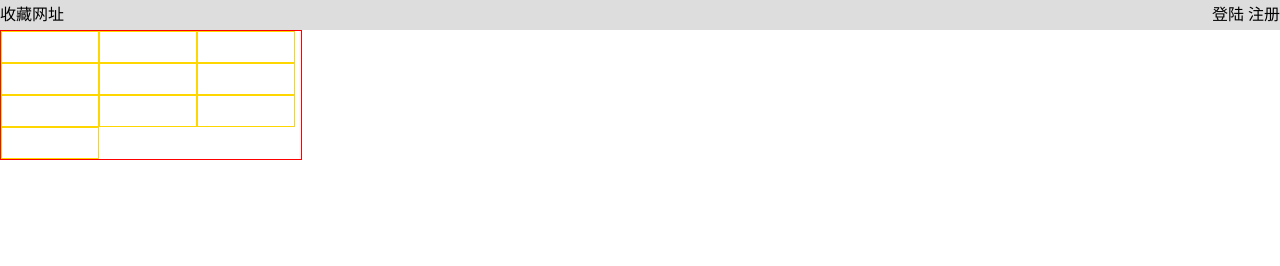
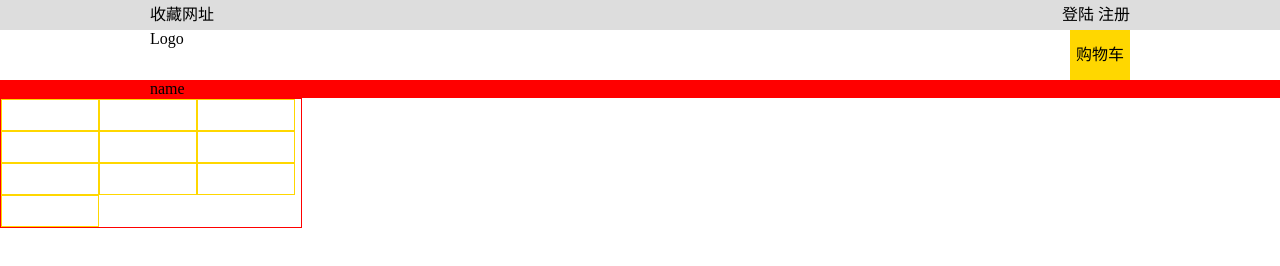
Before and after one commit to liuxingrichu/web-basic, a plain HTML site: page CSS/practice one.html in a window 1280 px wide. Drawn offline with Linux system fonts and the light colour scheme.

Commit message:
CSS：【新增】CSS复用、网络缩扩变型处理、img标签boarder 【已有】添加border和常用格式（高度、宽度、字体颜色、字体大小、字体加粗、水平居中、垂直居中） 【已有】float，可实现堆叠布局，display 实现行内标签、块级标签转换 【已有】标签padding内边距 margin外边距

```diff
--- a/CSS/practice one.html
+++ b/CSS/practice one.html
@@ -13,13 +13,34 @@
 </head>
 <body style="margin: 0 auto">
     <div class="pg-header">
-        <div style="float: left">收藏网址</div>
-        <div style="float: right">
-            <a>登陆</a>
-            <a>注册</a>
+        <div style="width: 980px; margin: 0 auto">
+            <div style="float: left">收藏网址</div>
+            <div style="float: right">
+                <a>登陆</a>
+                <a>注册</a>
+            </div>
+            <div style="clear: both"></div>
         </div>
     </div>
-
+    <div>
+        <div style="width: 980px; margin: auto">
+            <div style="float: left">Logo</div>
+            <div style="float: right">
+                <div style="height: 50px; width: 60px;
+                background-color: gold;
+                line-height: 50px;
+                text-align: center">
+                购物车
+                </div>
+            </div>
+        </div>
+        <div style="clear: both"></div>
+    </div>
+    <div style="background-color: red;">
+        <div style="width: 980px; margin: auto">
+            name
+        </div>
+    </div>
     <div style="width: 300px; border: 1px solid red;">
         <div style="width: 96px; height: 30px; border: 1px solid gold; float: left;"></div>
         <div style="width: 96px; height: 30px; border: 1px solid gold; float: left;"></div>
```
Also changed, not shown: CSS/img/img.html (added, +23 -0 lines), CSS/img/school.jpg (added), 1 other file.
